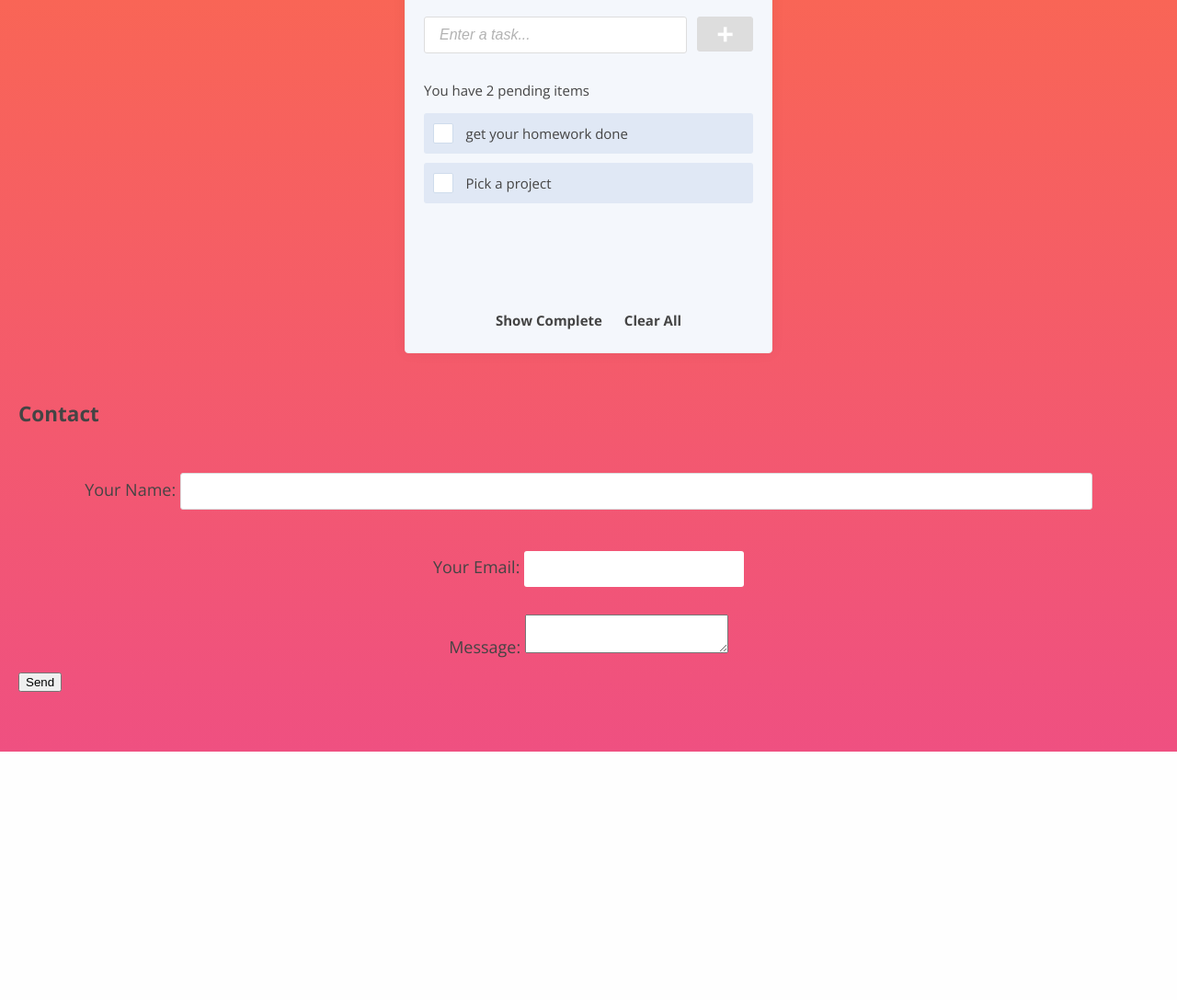
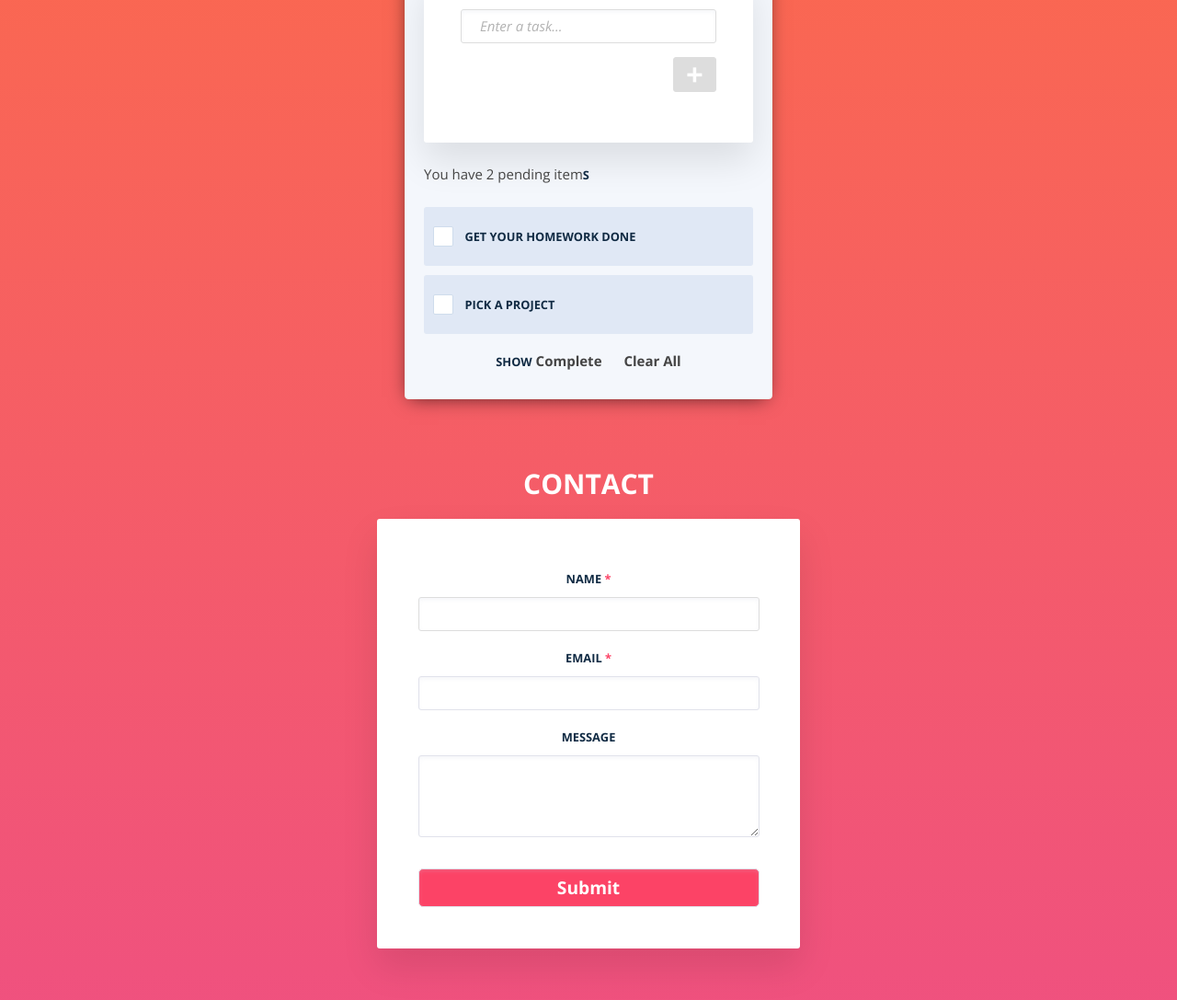
Before and after one commit to Heisenberg1607/Task-App, a plain HTML site: page index.html in a window 1280 px wide. Shown: the part 267-1354 px from the top of the page at 92% size. Before the commit the page ends 1084 px from the top, so only its background shows below. Drawn offline with nearby package versions, Linux system fonts and the light colour scheme.

Commit message:
contact form updated

```diff
--- a/css/styles.css
+++ b/css/styles.css
@@ -1,10 +1,10 @@
-*{
+* {
   box-sizing: border-box;
 }
 
-body{
+body {
   font-size: 15px;
-  font-family: 'Open Sans', sans-serif;
+  font-family: "Open Sans", sans-serif;
   color: #444;
   background-color: #fefefe;
   background-image: linear-gradient(#fc6c48 0%, #ef5081 100%);
@@ -16,12 +16,12 @@ body{
   position: relative;
 }
 
-h1{
+h1 {
   color: #fff;
   text-align: center;
   margin-bottom: 40px;
 }
-.todo-wrapper{
+.todo-wrapper {
   width: 400px;
   max-width: 100%;
   min-height: 500px;
@@ -29,30 +29,31 @@ h1{
   border: 1px solid #eee;
   border-radius: 4px;
   padding: 40px 20px;
-  -webkit-box-shadow: 0 0 15px 0 rgba(0,0,0,0.05);
-  box-shadow: 0 0 15px 0 rgba(0,0,0,0.05);
+  box-shadow: -1px 4px 20px -6px rgba(0, 0, 0, 0.7);
+
   background-color: #f4f7fc;
   overflow: hidden;
   position: relative;
 }
 
-.todo-title{
+.todo-title {
   font-size: 1.2em;
   color: #f65c65;
   font-weight: normal;
 }
 
-form{
+form {
   overflow: overlay;
 }
 
-form label{
+form label {
   display: block;
   text-align: center;
   font-size: 1.2em;
 }
 
-.btn, input {
+.btn,
+input {
   line-height: 2em;
   border-radius: 3px;
   border: 0;
@@ -62,24 +63,24 @@ form label{
   font-size: 1em;
 }
 
-input[type='text'] {
+input[type="text"] {
   border: 1px solid #ddd;
   min-width: 80%;
   transition: all ease-in 0.25s;
 }
 
-input:focus{
+input:focus {
   outline: none;
   border: 1px solid #a3b1ff;
 }
 
-input::placeholder{
-  color: rgba(0,0,0,0.3);
+input::placeholder {
+  color: rgba(0, 0, 0, 0.3);
   font-style: italic;
 }
 
 /* disable ios zoom on focus */
-@media screen and (-webkit-min-device-pixel-ratio:0) {
+@media screen and (-webkit-min-device-pixel-ratio: 0) {
   select,
   textarea,
   input {
@@ -87,7 +88,7 @@ input::placeholder{
   }
 }
 
-@media screen and (-webkit-min-device-pixel-ratio:0) {
+@media screen and (-webkit-min-device-pixel-ratio: 0) {
   select:focus,
   textarea:focus,
   input:focus {
@@ -95,8 +96,7 @@ input::placeholder{
   }
 }
 
-
-.btn{
+.btn {
   text-align: center;
   font-weight: bold;
   cursor: pointer;
@@ -117,22 +117,22 @@ input::placeholder{
   float: right;
 }
 
-.btn-add.active{
+.btn-add.active {
   background: #6664ff;
   border-color: #6664ff;
   pointer-events: visible;
 }
 
-.btn-add.active:hover{
+.btn-add.active:hover {
   background: #4442f6;
   border-color: #4442f6;
 }
 
-.btn-add:active{
+.btn-add:active {
   transform: scale(0.95);
 }
 
-.control-buttons{
+.control-buttons {
   position: absolute;
   bottom: 20px;
   left: 50%;
@@ -140,7 +140,7 @@ input::placeholder{
   width: 100%;
   text-align: center;
 }
-.btn-secondary{
+.btn-secondary {
   display: inline-block;
   position: relative;
   border: 0;
@@ -148,9 +148,9 @@ input::placeholder{
   margin: 0 10px;
 }
 
-.btn-secondary:after{
+.btn-secondary:after {
   position: absolute;
-  content: '';
+  content: "";
   width: 0;
   height: 3px;
   background-color: #f4586e;
@@ -159,16 +159,16 @@ input::placeholder{
   transition: all ease-in 0.25s;
 }
 
-.btn-secondary:hover:after{
+.btn-secondary:hover:after {
   width: 100%;
 }
 
-ul.todo-list{
+ul.todo-list {
   padding: 0;
   margin-bottom: 30px;
 }
 
-ul.todo-list li{
+ul.todo-list li {
   position: relative;
   list-style-type: none;
   display: block;
@@ -182,18 +182,17 @@ ul.todo-list li{
   overflow: hidden;
 }
 
-ul.todo-list.archived li{
+ul.todo-list.archived li {
   background: #fff;
 }
 
-.todo-text{
+.todo-text {
   position: relative;
   display: inline-block;
   padding: 0 0.5em;
 }
 
-
-ul.todo-list li .delete{
+ul.todo-list li .delete {
   position: absolute;
   height: 100%;
   top: 50%;
@@ -207,9 +206,9 @@ ul.todo-list li .delete{
   transition: all ease-in 0.25s;
 }
 
-ul.todo-list li .delete:after{
+ul.todo-list li .delete:after {
   position: absolute;
-  content: '';
+  content: "";
   width: 16px;
   height: 16px;
   top: 50%;
@@ -222,16 +221,16 @@ ul.todo-list li .delete:after{
   transition: all ease-in 0.25s;
 }
 
-ul.todo-list li:hover .delete{
+ul.todo-list li:hover .delete {
   width: 44px;
   opacity: 1;
 }
 
-ul.todo-list li:hover .delete:after{
+ul.todo-list li:hover .delete:after {
   transform: translate(-50%, -50%) scale(1);
 }
 
-.todo-checkbox{
+.todo-checkbox {
   position: absolute;
   opacity: 0;
   display: none;
@@ -250,9 +249,9 @@ ul.todo-list li:hover .delete:after{
   background-color: #fff;
 }
 
-.todo-checkbox:checked + label:after{
+.todo-checkbox:checked + label:after {
   position: absolute;
-  content: '';
+  content: "";
   top: 30%;
   left: 50%;
   height: 3px;
@@ -263,60 +262,140 @@ ul.todo-list li:hover .delete:after{
   transform: rotate(-45deg) translate(-50%, -50%);
 }
 
-.todo-checkbox:checked + label:after{
+.todo-checkbox:checked + label:after {
   display: block;
 }
 
-.todo-checkbox:checked ~ .todo-text{
+.todo-checkbox:checked ~ .todo-text {
   color: #888;
-  text-decoration: line-through
+  text-decoration: line-through;
 }
 
-.status.free{
+.status.free {
   font-weight: bold;
   text-align: center;
   margin: 40px 0;
 }
-.status.free img{
+.status.free img {
   display: block;
   width: 50px;
   margin: 10px auto;
   vertical-align: middle;
 }
 
-.todo-item-enter-active, .todo-item-leave-active {
+.todo-item-enter-active,
+.todo-item-leave-active {
   transition: opacity ease 0.25s, transform ease-in-out 0.3s;
   transform-origin: left center;
 }
 
 /* .todo-item-leave-active below version 2.1.8 */
-.todo-item-enter, .todo-item-leave-to {
+.todo-item-enter,
+.todo-item-leave-to {
   opacity: 0;
   transform: translateX(100%);
 }
 
-
-.slide-fade-enter-active, .slide-fade-leave-active {
+.slide-fade-enter-active,
+.slide-fade-leave-active {
   transition: all 0.3s ease;
 }
 /* .slide-fade-leave-active below version 2.1.8 */
-.slide-fade-enter, .slide-fade-leave-to {
+.slide-fade-enter,
+.slide-fade-leave-to {
   transform: scale(1.1);
   opacity: 0;
 }
 
-
 /* Footer */
-footer{
+footer {
   width: 100%;
   text-align: center;
   color: #fff;
 }
 
-footer a{
+footer a {
   color: #fff;
 }
 
-.github-links{
+.github-links {
   margin-bottom: 30px;
 }
+
+
+label,
+input,
+textarea {
+    display: block;
+    width: 100%;
+}
+ul {
+    list-style: none;
+    margin: 0;
+    padding: 0;
+}
+
+li {
+    padding: 0.3em;
+}
+span {
+    font-weight: 700;
+    color: #102a43;
+    line-height: 35px;
+    line-height: 2.5rem;
+    font-size: 12px;
+    font-size: 0.8rem;
+    text-transform: uppercase;
+}
+input[type="submit"] {
+    background: #fc4366;
+    color: white;
+    font-weight: 700;
+    font-size: 1.2rem;
+    border-radius: 5px;
+    margin-top: 1.3em;
+}
+
+.container {
+    width: 460px;
+    margin: 5em auto;
+}
+form {
+    background-color: #ffffff;
+    padding-top: 40px;
+    padding-right: 40px;
+    padding-bottom: 40px;
+    padding-left: 40px;
+    box-shadow: 0 20px 40px rgba(0, 0, 0, 0.1);
+    border-radius: 3px;
+    overflow: hidden;
+}
+
+.required-star {
+    color: #fc4366;
+}
+
+input,
+textarea {
+    width: 100%;
+    padding: 9px 20px;
+    border: 1px solid #e1e2eb;
+    background-color: #fff;
+    color: #102a43;
+    caret-color: #829ab1;
+    box-sizing: border-box;
+    font-size: 14px;
+    font-size: 1rem;
+    line-height: 29px;
+    line-height: 2rem;
+    box-shadow: inset 0 2px 4px 0 rgba(206, 209, 224, 0.2);
+    border-radius: 3px;
+    line-height: 29px;
+    line-height: 2rem;
+}
+.contact-header{
+  text-align: center;
+}
+
+/* <form class="fill-ups" name="contact" method="POST" data-netlify="true"> */
+/* <input class= "inputs" type="hidden" name="form-name" value="contact" /> */
--- a/index.html
+++ b/index.html
@@ -7,7 +7,11 @@
   <link rel="stylesheet" type="text/css" href="css/styles.css">
   <link rel="stylesheet" href="https://fonts.googleapis.com/css?family=Open+Sans:400,300,100,700,100italic,300italic,400italic">
   <script src="https://cdnjs.cloudflare.com/ajax/libs/vue/2.5.3/vue.min.js"></script>
+<script src="https://cdnjs.cloudflare.com/ajax/libs/modernizr/2.8.3/modernizr.min.js" type="text/javascript"></script>
 
+<link rel="stylesheet" href="https://cdnjs.cloudflare.com/ajax/libs/normalize/5.0.0/normalize.min.css">
+<link rel="stylesheet" href="./style.css">
+<script src="https://cdnjs.cloudflare.com/ajax/libs/prefixfree/1.0.7/prefixfree.min.js"></script>
   <!-- Global site tag (gtag.js) - Google Analytics -->
   <script async src="https://www.googletagmanager.com/gtag/js?id=UA-39432248-2"></script>
   <script>
@@ -21,6 +25,10 @@
 </head>
 
 <body>
+  <div id='stars'></div>
+<div id='stars2'></div>
+<div id='stars3'></div>
+<div id='title'>
   <div id="app">
     <h1>Your Task Buddy</h1>
     <section class="todo-wrapper">
@@ -64,30 +72,35 @@
     </section>
   </div>
 
+  <script src='https://cdnjs.cloudflare.com/ajax/libs/jquery/2.1.3/jquery.min.js'></script><script  src="./script.js"></script>
   <script async defer src="https://buttons.github.io/buttons.js"></script>
-  <section class="contact-section">
-      <div class="container">
-        <div class="contact-left">
-          <h2>Contact</h2>
-          <form name="contact" method="POST" data-netlify="true">
-            <input type="hidden" name="form-name" value="contact" />
-            <p>
-              <label>Your Name: <input type="text" name="name" /></label>
-            </p>
-            <p>
-              <label>Your Email: <input type="email" name="email" /></label>
-            </p>
 
-            <p>
-              <label>Message: <textarea name="message"></textarea></label>
-            </p>
-            <p>
-              <button type="submit">Send</button>
-            </p>
-          </form>
-        </div>
-      </div>
-    </section>
+
+<div class="container">
+  <h1 class="contact-header">CONTACT</h1>
+    <form>
+        <ul>
+            <li>
+                <label for="name"><span>Name <span class="required-star">*</span></span></label>
+                <input type="text" id="name" name="user_name">
+            </li>
+            <li>
+                <label for="mail"><span>Email <span class="required-star">*</span></span></label>
+                <input type="email" id="mail" name="user_email">
+            </li>
+            <li>
+                <label for="msg"><span>Message</span></label>
+                <textarea rows="4" cols="50"></textarea>
+            </li>
+            <li>
+                <input type="submit">
+            </li>
+        </ul>
+    </form>
+</div>
+
+
+
 </body>
 
 
```
